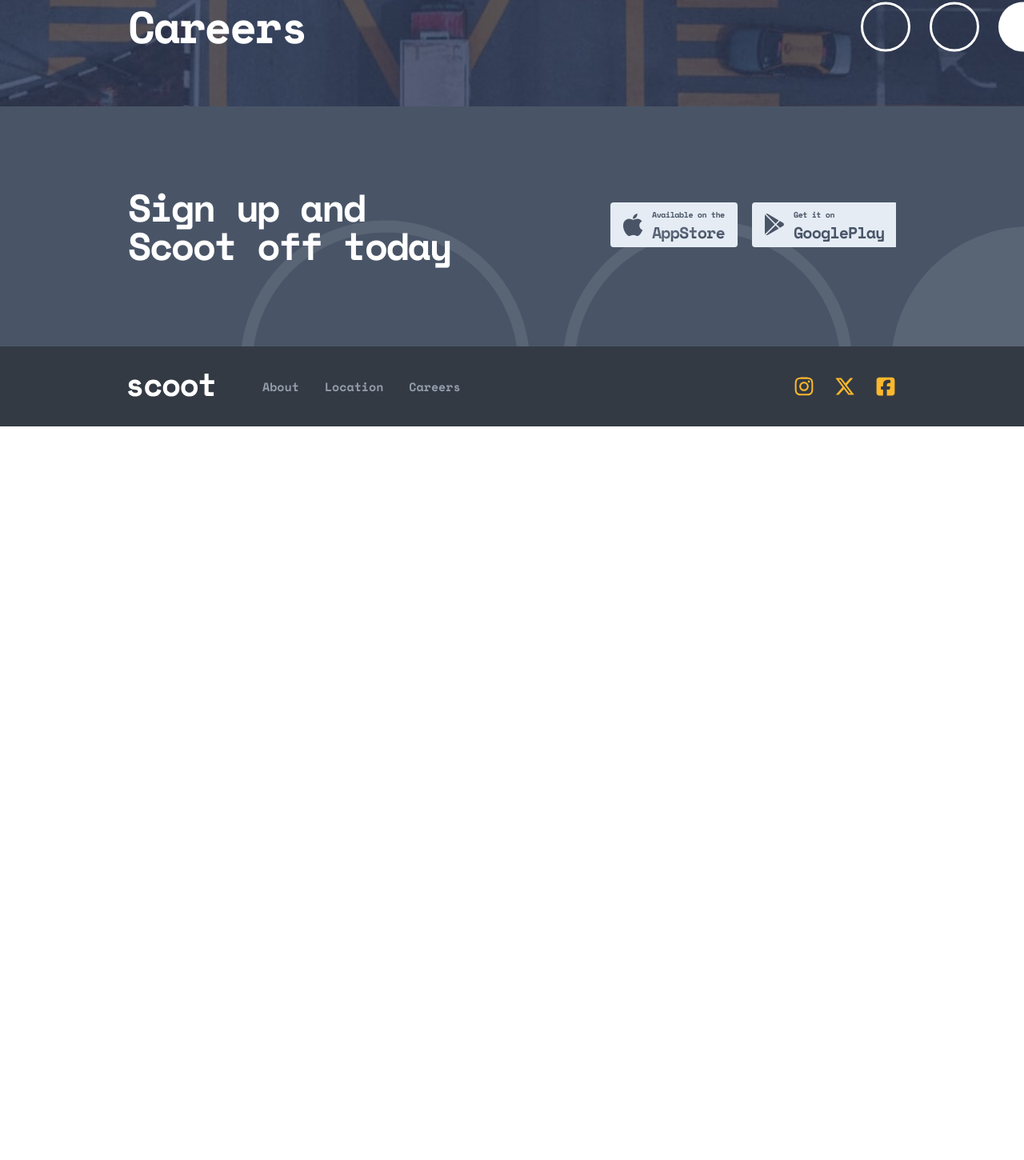
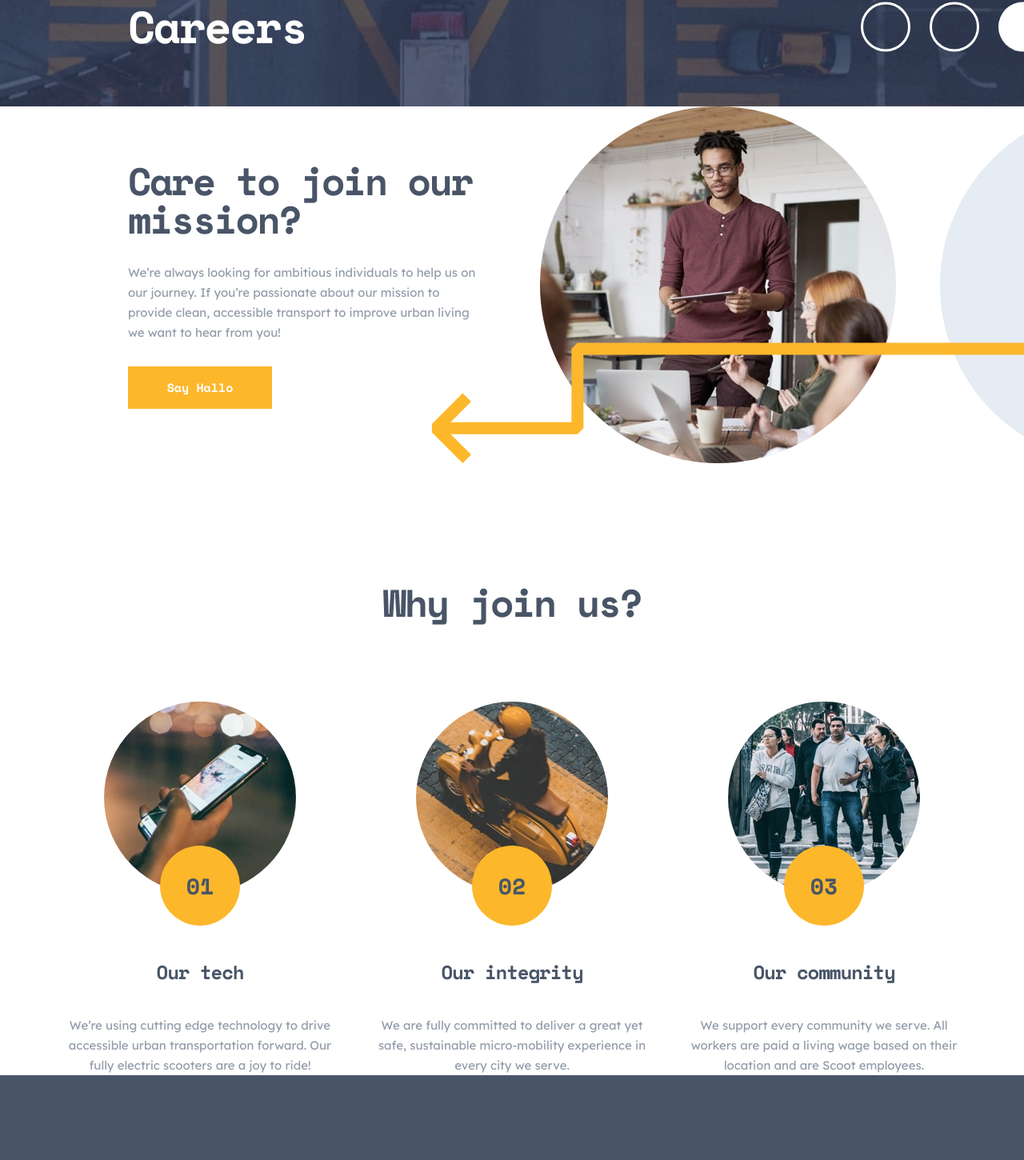
Before and after one commit to EdwinSch/react-scoot-sharing-service, a React (Vite) app: page /careers in a window 1280 px wide. Shown: the part 167-1617 px from the top of the page at 80% size. Before the commit the page ends 800 px from the top, so only its background shows below. Built offline with nearby package versions, Linux system fonts and the light colour scheme.

Commit message:
comp: value + styles

```diff
--- a/src/components/InfoBullet/InfoBullet.jsx
+++ b/src/components/InfoBullet/InfoBullet.jsx
@@ -1,16 +1,18 @@
 import singleCircle from "../../assets/patterns/circle.svg";
 
-const InfoBullet = ({ classlist, image, arrowStyle, children }) => {
+const InfoBullet = ({
+  classlist,
+  image,
+  arrowStyle,
+  title,
+  text,
+  children,
+}) => {
   return (
     <article className={classlist}>
       <div className="info-wrapper">
-        <h2>Easy to use riding telemetry</h2>
-        <p className="body-text">
-          The Scoot app is available with riding telemetry. This means it can
-          show you your average speed, how long you've been using the scooter,
-          your traveling distance, and many more things all in an easy to use
-          app.
-        </p>
+        <h2>{title}</h2>
+        <p className="body-text">{text}</p>
         {children}
       </div>
       <img className="info-bullet-img" src={image} alt="stock photo" />
--- a/src/components/LearnMoreButton.jsx
+++ b/src/components/LearnMoreButton.jsx
@@ -3,7 +3,9 @@ import { Link } from "react-router-dom";
 const LearnMoreButton = () => {
   return (
     <Link to="/about" className="link">
-      <button className="btn">learn more</button>
+      <button className="btn" type="button">
+        learn more
+      </button>
     </Link>
   );
 };
--- /dev/null
+++ b/src/components/Value/Values.jsx
@@ -0,0 +1,28 @@
+import { values } from "../../data";
+
+const Values = ({ title }) => {
+  return (
+    <section className="values-container">
+      {/* Title */}
+      <h2>{title}</h2>
+
+      {/* Values */}
+      <div className="values-wrapper">
+        {values.map((item) => {
+          return (
+            <article key={item.id} className="value">
+              <img className="value-img" src={item.img} alt="stock photo" />
+              <div className="number-placeholder">
+                <p>0{item.id}</p>
+              </div>
+              <h4>{item.value}</h4>
+              <p className="body-text">{item.text}</p>
+            </article>
+          );
+        })}
+      </div>
+    </section>
+  );
+};
+
+export default Values;
--- /dev/null
+++ b/src/components/Value/value-styles.css
@@ -0,0 +1,67 @@
+/* VALUES COMPONENT */
+
+.values-container {
+  text-align: center;
+  padding: 0 30px;
+
+  @media screen and (max-width: 700px) {
+    & h2 {
+      font-size: 32px;
+      line-height: 32px;
+    }
+  }
+
+  .values-wrapper {
+    margin-top: 100px;
+    display: flex;
+    justify-content: center;
+    gap: 40px;
+
+    @media screen and (max-width: 1250px) {
+      flex-direction: column;
+      align-items: center;
+      gap: 60px;
+    }
+
+    @media screen and (max-width: 700px) {
+      margin-top: 60px;
+    }
+
+    .value {
+      width: 350px;
+      position: relative;
+
+      .value-img {
+        border-radius: 50%;
+      }
+
+      .number-placeholder {
+        width: 100%;
+        position: absolute;
+        top: 180px;
+
+        & p {
+          margin: 0 auto;
+          width: 100px;
+          height: 100px;
+          background-color: var(--clr-yellow);
+          border-radius: 50%;
+          display: grid;
+          place-items: center;
+          font-family: var(--font-heading);
+          font-size: 28px;
+          font-weight: 700;
+          color: var(--clr-darkNavy);
+        }
+      }
+
+      & h4 {
+        margin: 80px 0 40px 0;
+
+        @media screen and (max-width: 700px) {
+          margin: 60px 0 20px 0;
+        }
+      }
+    }
+  }
+}
--- a/src/data.jsx
+++ b/src/data.jsx
@@ -1,5 +1,8 @@
 import { nanoid } from "nanoid";
 import { FaSquareFacebook, FaInstagram, FaXTwitter } from "react-icons/fa6";
+import techImg from "./assets/images/our-tech.jpg";
+import integrityImg from "./assets/images/our-integrity.jpg";
+import communityImg from "./assets/images/our-community.jpg";
 
 export const navLinks = [
   {
@@ -31,6 +34,27 @@ export const socialLinks = [
     icon: <FaSquareFacebook />,
     url: "https://www.facebook.com/",
     label: "Facebook",
+  },
+];
+
+export const values = [
+  {
+    id: 1,
+    img: techImg,
+    value: "Our tech",
+    text: "We’re using cutting edge technology to drive accessible urban transportation forward. Our fully electric scooters are a joy to ride!",
+  },
+  {
+    id: 2,
+    img: integrityImg,
+    value: "Our integrity",
+    text: "We are fully committed to deliver a great yet safe, sustainable micro-mobility experience in every city we serve.",
+  },
+  {
+    id: 3,
+    img: communityImg,
+    value: "Our community",
+    text: "We support every community we serve. All workers are paid a living wage based on their location and are Scoot employees.",
   },
 ];
 
--- a/src/pages/CareersPage.jsx
+++ b/src/pages/CareersPage.jsx
@@ -1,7 +1,36 @@
 import SubHeader from "../components/SubHeader/SubHeader";
+import InfoBullet from "../components/InfoBullet/InfoBullet";
+import Values from "../components/Value/Values";
+// Images
+import joinUs from "../assets/images/join-us.jpg";
+// Patterns
+import leftDownArrow from "../assets/patterns/left-downward-arrow.svg";
 
 const CareersPage = () => {
-  return <SubHeader text={"careers"} />;
+  return (
+    <>
+      {/* Sub Header */}
+      <SubHeader text={"careers"} />
+
+      {/* Info Bullet */}
+      <InfoBullet
+        classlist={"info-bullet-container"}
+        image={joinUs}
+        arrowStyle={leftDownArrow}
+        title={"Care to join our mission?"}
+        text={
+          "We’re always looking for ambitious individuals to help us on our journey. If you’re passionate about our mission to provide clean, accessible transport to improve urban living we want to hear from you!"
+        }
+      >
+        <button className="btn" type="button">
+          say hallo
+        </button>
+      </InfoBullet>
+
+      {/* Why Join Us */}
+      <Values title={"Why join us?"} />
+    </>
+  );
 };
 
 export default CareersPage;
--- a/src/pages/LandingPage.jsx
+++ b/src/pages/LandingPage.jsx
@@ -12,26 +12,41 @@ const LandingPage = () => {
   return (
     <>
       <section className="info-summary-container">
+        {/* Bullet 1 */}
         <InfoBullet
           classlist={"info-bullet-container"}
           image={imgTelemetry}
           arrowStyle={leftDownArrow}
+          title={"Easy to use riding telemetry"}
+          text={
+            "The Scoot app is available with riding telemetry. This means it can show you your average speed, how long you've been using the scooter, your traveling distance, and many more things all in an easy to use app."
+          }
         >
           <LearnMoreButton />
         </InfoBullet>
 
+        {/* Bullet 2 */}
         <InfoBullet
           classlist={"info-bullet-container inverse"}
           image={imgCity}
           arrowStyle={rightArrow}
+          title={"Coming to a city near you"}
+          text={
+            "Scoot is available in 4 major cities so far. We’re expanding rapidly, so be sure to let us know if you want to see us in your hometown. We’re aiming to let our scooters loose on 23 cities over the coming year."
+          }
         >
           <LearnMoreButton />
         </InfoBullet>
 
+        {/* Bullet 3 */}
         <InfoBullet
           classlist={"info-bullet-container"}
           image={imgPayment}
           arrowStyle={leftDownArrow}
+          title={"Zero hassle payments"}
+          text={
+            "Our payment is as easy as one two three. We accept most credit cards and debit cards. You can also link your PayPal account inside the app. Need to pay later? No worries! You can defer payment for up to a month."
+          }
         >
           <LearnMoreButton />
         </InfoBullet>
--- a/src/styles/components-index.css
+++ b/src/styles/components-index.css
@@ -2,5 +2,6 @@
 @import "../components/SubHeader/subheader-styles.css";
 @import "../components/Navigation/navigation-styles.css";
 @import "../components/InfoBullet/info-bullet-styles.css";
+@import "../components/Value/value-styles.css";
 @import "../components/Signup/signup-styles.css";
 @import "../components/Footer/footer-styles.css";
```
